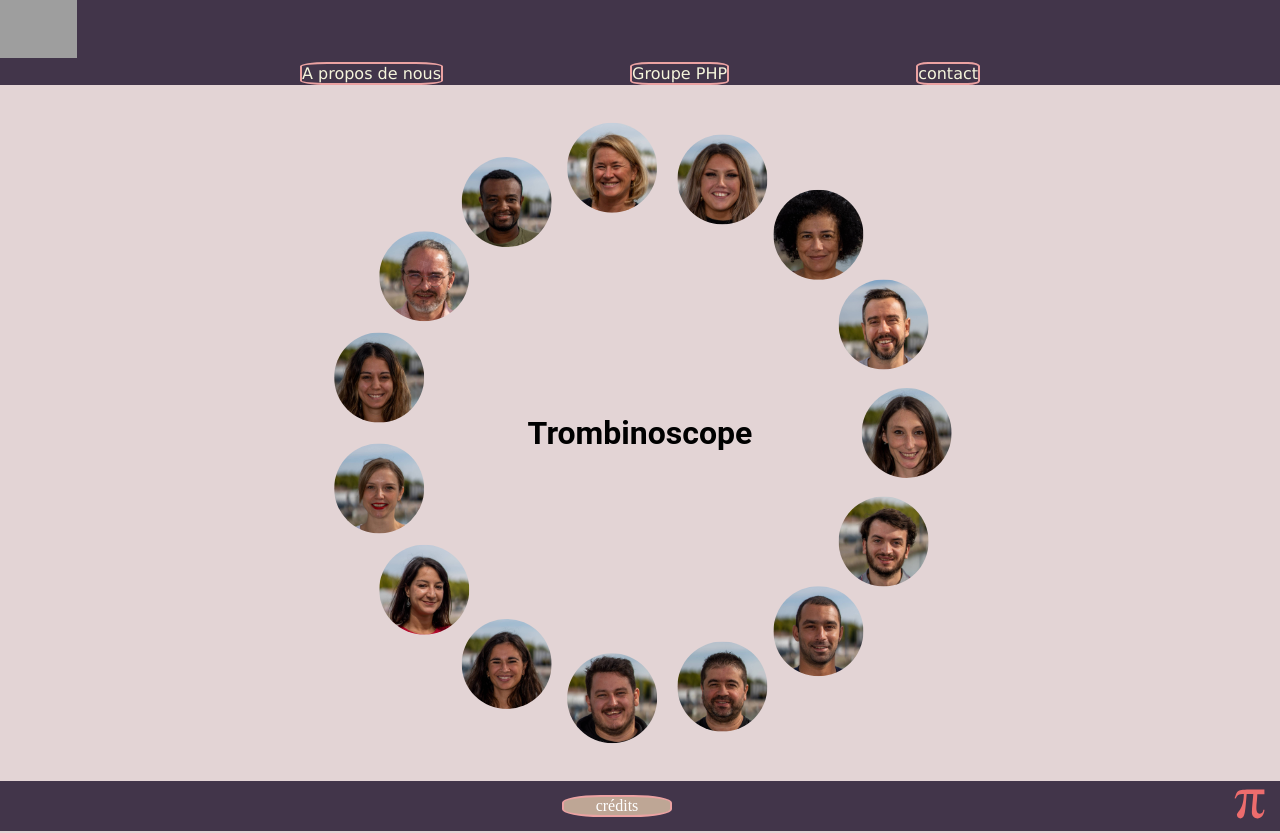
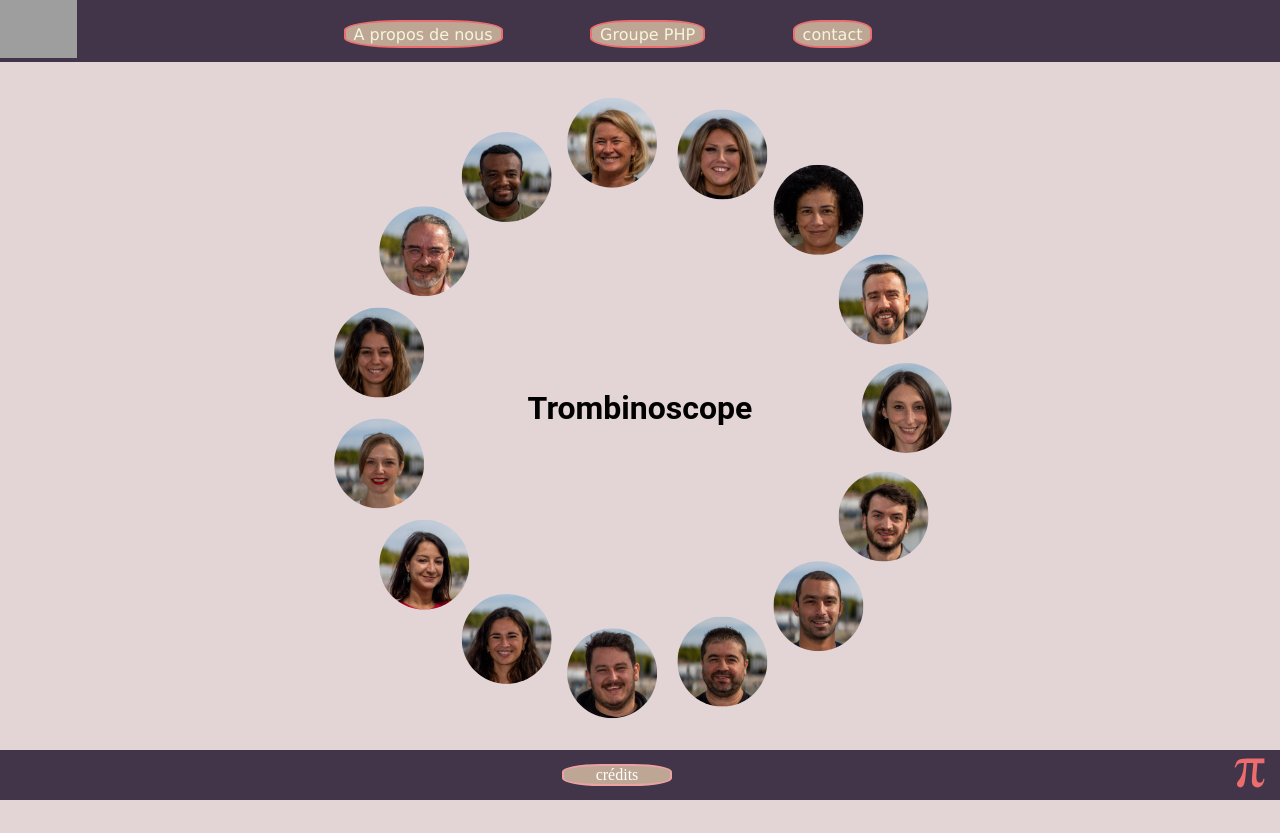
Before and after one commit to JulieRaymond/project1-trombi, a PHP site: page /index.php in a window 1280 px wide. After the commit the page ends 800 px from the top, so only its background shows below. Run offline with PHP 8.4, Linux system fonts and the light colour scheme; grey boxes are pictures that could not be loaded.

Commit message:
nouvelle Nav et Modife container de l'index

```diff
--- a/includes/css/_footer.css
+++ b/includes/css/_footer.css
@@ -1,3 +1,8 @@
+footer{
+  position: absolute;
+  bottom: 0;
+}
+
 .footer {
   display: flex;
   justify-content: space-between;
--- a/includes/css/_navbar.css
+++ b/includes/css/_navbar.css
@@ -5,16 +5,19 @@ nav {
   align-items: center;
   /*border-radius: 10%;*/
   background-color: #42354a;
+  position: fixed;
+  width: 100%;
+  top: 0;
 }
 
-nav .main_pages {
+/* nav .main_pages {
   display: flex;
   justify-content: space-between;
   align-items: center;
   padding: 0px 300px;
-}
+} */
 
-nav .main_pages a {
+  /* nav .main_pages a {
     height: 20%;
     display: flex;
     justify-content: space-around;
@@ -70,3 +41,130 @@ nav img {
   width: auto;
   /* border-radius: 25%; */
 }
+
+
+.desktopNav {
+  display: flex;
+}
+
+#logoNavDesktop {
+  width: 20%;
+}
+
+#linksNavDesktop {
+  width: 55%;
+  display: flex;
+  flex-direction: row;
+  justify-content: space-evenly;
+  margin-top: 20px;
+}
+
+#linksNavDesktop a {
+    display: flex;
+    padding: .5rem;
+    align-items: center;
+    height: 20%;
+    text-decoration: none;
+    background-color: var(--color-background-button);
+    border: 2px solid var(--color-logo);
+    border-radius: 35%;
+    font-family: Verdana, Geneva, Tahoma, sans-serif;
+    color: beige;
+}
+
+.mobileNav {
+  display: none;
+}
+
+
+
+
+.dropbtn {
+  background-color: var(--color-background-navbar);
+  color: var(--color-logo);
+  padding: 10px;
+  font-size: 30px;
+  border: none;
+  cursor: pointer;
+}
+
+
+.menu-content {
+  display: none;
+  position: absolute;
+  background-color: #f9f9f9;
+  min-width: 160px;
+  box-shadow: 0px 8px 16px 0px rgba(0,0,0,0.2);
+  z-index: 1;
+}
+
+#linksNavMobile {
+  position: relative;
+  display: inline-block;
+}
+
+.menu-content a {
+  color: var(--color-logo);
+  padding: 12px 16px;
+  text-decoration: none;
+  display: block;
+}
+
+.menu-content:hover {background-color: #e70c0c}
+
+
+#linksNavMobile:hover .menu-content {
+  display: block;
+}
+
+#linksNavMobile:hover .dropbtn {
+  background-color: var(--color-background-navbar);
+}
+
+
+
+
+@media all and (max-width: 768px) {
+  /*@media all and (width > 768px)*/
+
+  nav {
+    height: 60px;
+  }
+
+  .desktopNav {
+    display: none;
+  }
+
+  .mobileNav {
+    display: flex;
+    justify-content: space-between;
+  }
+
+
+
+  /* nav .main_pages {
+    display: none;
+    float: right;
+    flex-direction: column;
+    height: 120px;
+    padding: 4px 8px;
+  } */
+
+  /* nav .main_pages a {
+    height: 30%;
+    width: 70%;
+    align-items: center;
+  }
+ */
+ /*  #label_for_menu {
+    padding: 7px;
+    display: flex;
+    float: right;
+    font-size: 35px;
+    color: rgb(205, 118, 118);
+    cursor: pointer;
+  } */
+  /* #toggle:checked + .main_pages {
+    display: flex;
+  } */
+}
--- a/includes/css/index.css
+++ b/includes/css/index.css
@@ -4,7 +4,7 @@ h1 {
   justify-content: center;
 
   position: absolute;
-  top: 10px; /* Ajuste la valeur en fonction de la mise en page */
+  top: 50px; /* Ajuste la valeur en fonction de la mise en page */
   left: 50%;
   transform: translateX(-50%);
 }
@@ -40,9 +40,16 @@ h1 {
   .field {
     width: 65px;
     height: 65px;
+
+  }
+  #container{
+    margin-top: 60px;
   }
 }
 
+#container{
+  margin-top: 60px;
+}
 .field img {
   width: 100%;
   height: 100%;
--- a/includes/php/_navbar.php
+++ b/includes/php/_navbar.php
@@ -1,6 +1,32 @@
 <?php
 ?>
 <nav>
+    <div class="desktopNav">
+        <div id="logoNavDesktop">
+            <a href="index.php"><img src="asset/logos/logo-php.svg" id="logo" /></a>
+        </div>
+        <div id="linksNavDesktop">
+            <a href="aboutus.php">A propos de nous</a>
+            <a href="group.php">Groupe PHP</a>
+            <a href="pagecontact.php">contact</a>
+        </div>
+    </div>
+
+    <div class="mobileNav">
+        <div id="logoNavMobile">
+            <a href="index.php"><img src="asset/logos/logo-php.svg" id="logo" /></a>
+        </div>
+        <div id="linksNavMobile">
+            <button class="dropbtn">☰</button>
+            <div class="menu-content">
+                <a href="aboutus.php">A propos de nous</a>
+                <a href="group.php">Groupe PHP</a>
+                <a href="pagecontact.php">contact</a>
+            </div>
+         </div>
+    </div>
+    <!--
+
     <a href="index.php"><img src="asset/logos/logo-php.svg" id="logo" /></a>
         <label id="label_for_menu" for="toggle">☰</label>
         <input type="checkbox" id="toggle">
@@ -9,4 +35,5 @@
             <a href="group.php">Groupe PHP</a>
             <a href="pagecontact.php">contact</a>
         </div>
+    -->
 </nav>
```
Also changed, not shown: other parts of includes/css/_navbar.css (+3 -35 lines). Lines whose indentation alone changed are shown as unchanged.
